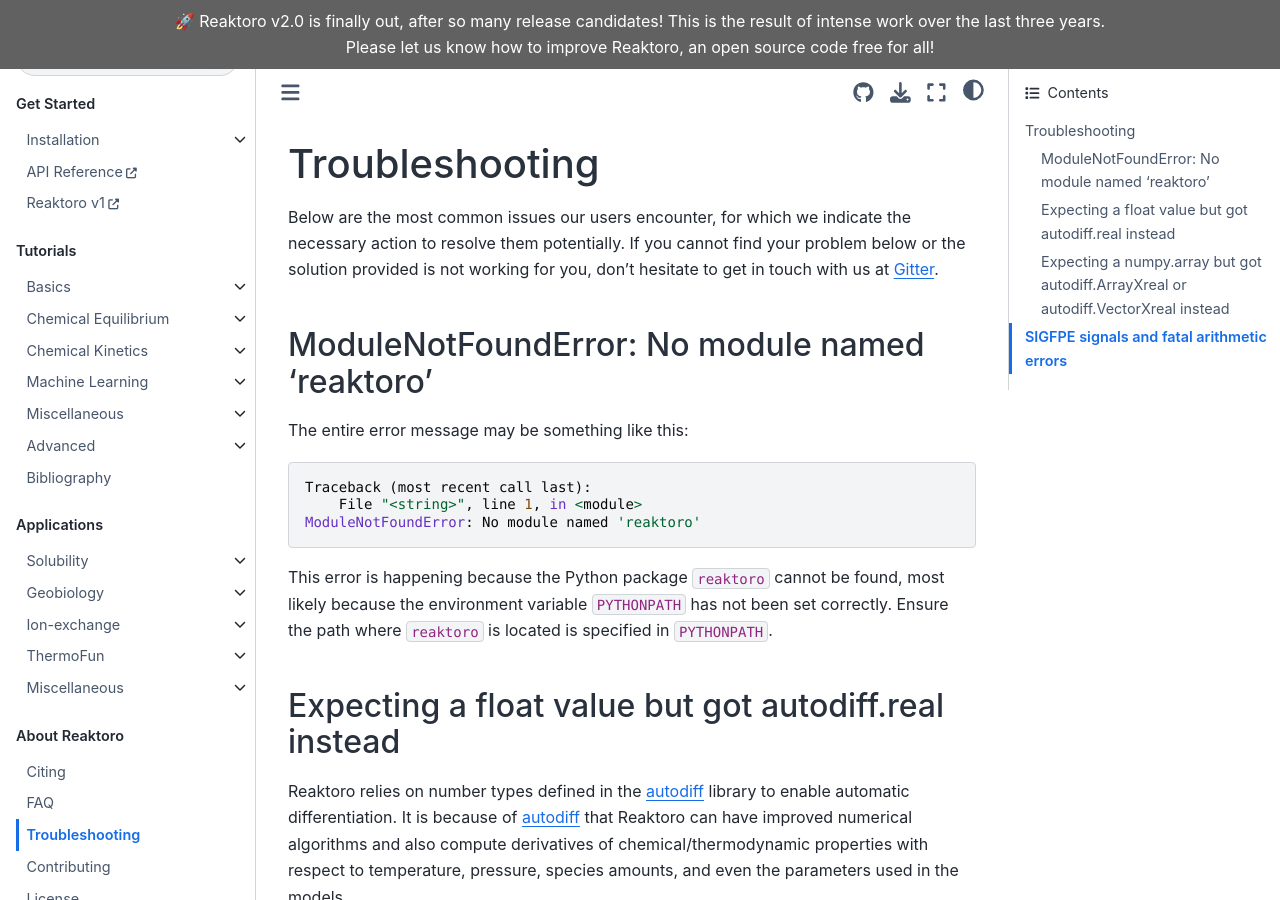
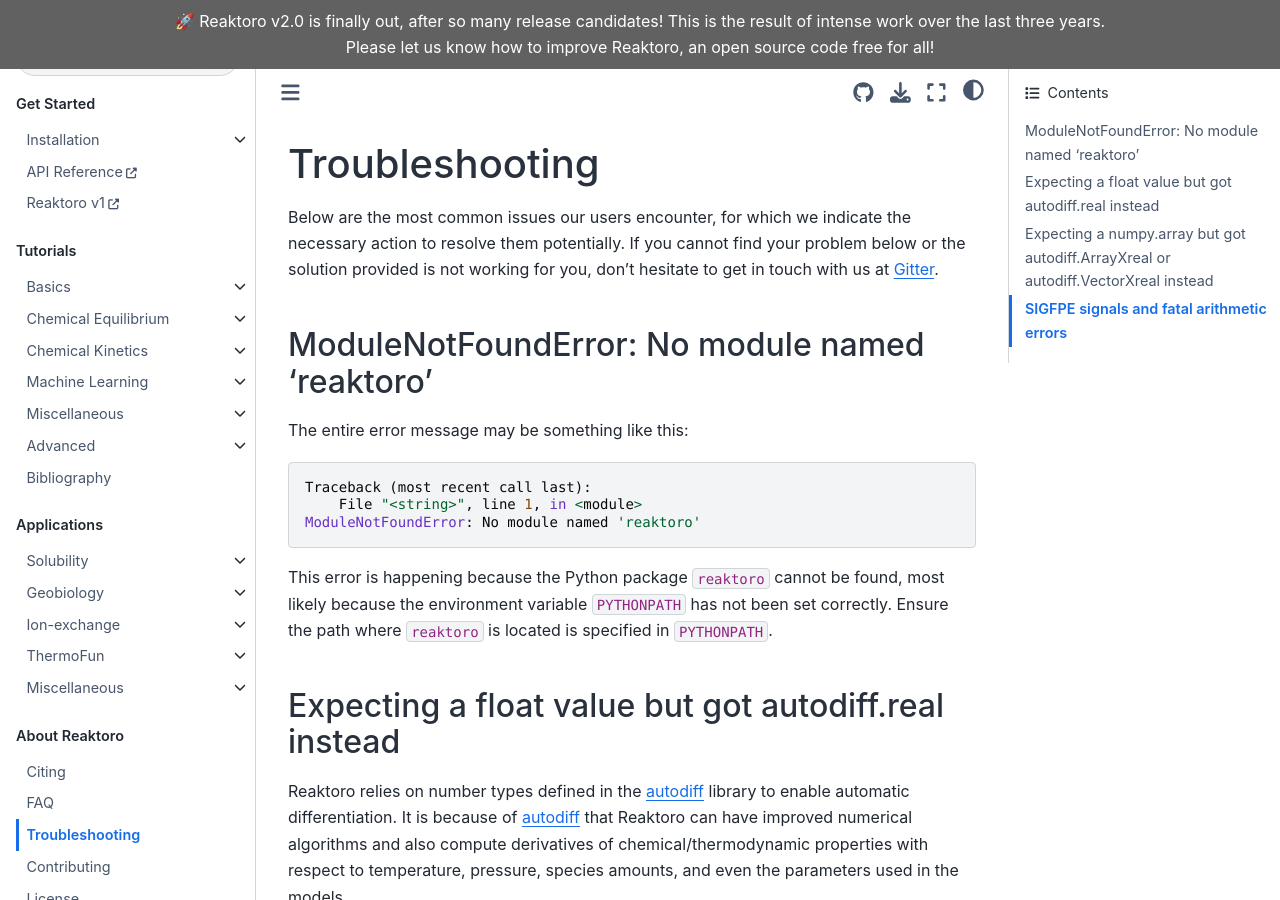
Before and after one commit to reaktoro/reaktoro-jupyter-book, a Jupyter Book: the page built from about/troubleshooting.md, in a window 1280 px wide and 900 px high. Built offline with Jupyter Book 1.0.4 settings and Sphinx 7.4.7 and the Sphinx Book theme 1.1.4, drawn with Linux system fonts in a browser that asks for light colours; pages that are not in the unit, such as notebooks, are missing from menus; comment, search, counter and statistics services are not loaded.

Commit message:
Correct section level in throubleshooting

```diff
--- a/about/troubleshooting.md
+++ b/about/troubleshooting.md
@@ -43,7 +43,7 @@ You can use the method `asarray` in these array/vector types to convert them to
 state.speciesAmounts().asarray()
 ~~~
 
-# SIGFPE signals and fatal arithmetic errors
+## SIGFPE signals and fatal arithmetic errors
 
 Users that couple Reaktoro's C++ library and [OpenFOAM](https://www.openfoam.com/) for reactive transport simulations often report problems related to [SIGFPE signals](https://en.cppreference.com/w/cpp/numeric/fenv) that are thrown following arithmetic exceptions (e.g., division by zero, logarithm of zero, etc.). Usually these errors happen in Reaktoro because some species in the chemical state have zero values (always try to set a very small amount instead of zero!), and during a chemical equilibrium or kinetic calculation the logarithm of zero may be evaluated. These arithmetic errors, however, do not compromise the calculation results and are ignored in Reaktoro when they occur.
 
```
